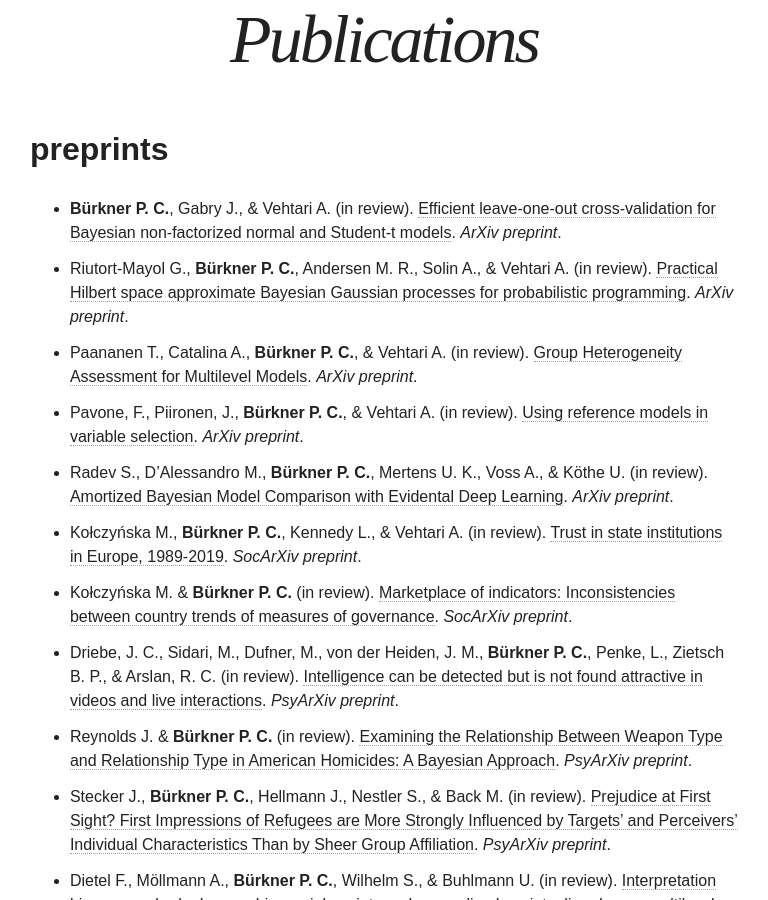
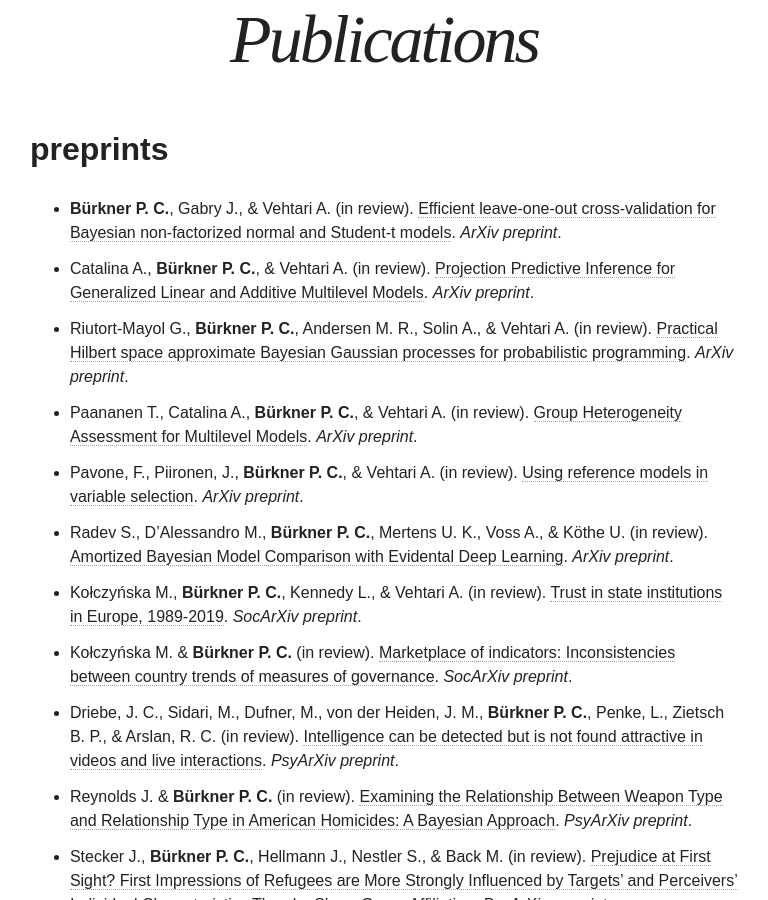
Before and after one commit to paul-buerkner/paul-buerkner.github.io, a Jekyll site: the page built from publications/index.md, in a window 1280 px wide and 900 px high, scrolled down 473 px. Shown: the whole window, without its empty margins (256-1024 px from the left). Built offline with Jekyll 4.4.1, drawn with Linux system fonts in a browser that asks for light colours; nearby versions of some CDN libraries.

Commit message:
add new preprint

```diff
--- a/publications/index.md
+++ b/publications/index.md
@@ -7,6 +7,7 @@ excerpt: "A list of my publications"
 ## preprints
 
 * **Bürkner P. C.**, Gabry J., & Vehtari A. (in review). [Efficient leave-one-out cross-validation for Bayesian non-factorized normal and Student-t models](http://arxiv.org/abs/1810.10559). *ArXiv preprint*.
+* Catalina A., **Bürkner P. C.**, & Vehtari A. (in review). [Projection Predictive Inference for Generalized Linear and Additive Multilevel Models](https://arxiv.org/abs/2010.06994). *ArXiv preprint*.
 * Riutort-Mayol G., **Bürkner P. C.**, Andersen M. R., Solin A., & Vehtari A. (in review). [Practical Hilbert space approximate Bayesian Gaussian processes for probabilistic programming](http://arxiv.org/abs/2004.11408). *ArXiv preprint*.
 * Paananen T., Catalina A., **Bürkner P. C.**, & Vehtari A. (in review). [Group Heterogeneity Assessment for Multilevel Models](http://arxiv.org/abs/2005.02773). *ArXiv preprint*.
 * Pavone, F., Piironen, J., **Bürkner P. C.**, & Vehtari A. (in review). [Using reference models in variable selection](https://arxiv.org/abs/2004.13118). *ArXiv preprint*.
```
